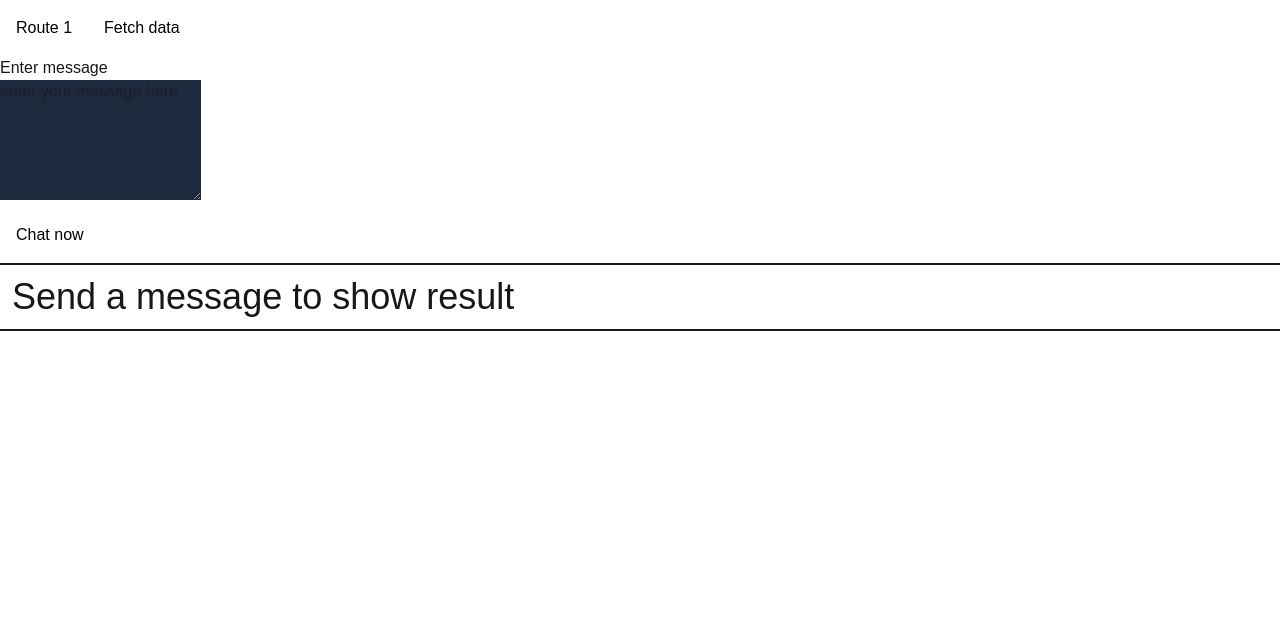
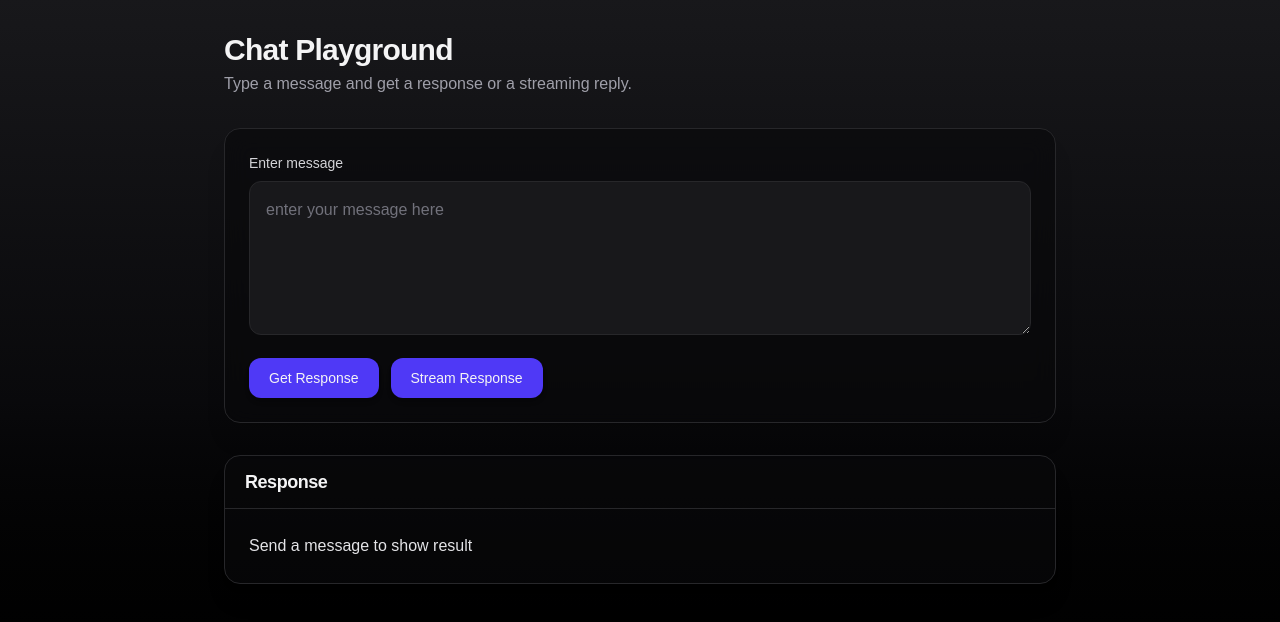
Before and after one commit to kartik-667/Bytechat-ai-chat-streaming, a Next.js app: page / in a window 1280 px wide. Shown: the top 622 px of the page. Built offline with nearby package versions, Linux system fonts and the light colour scheme.

Commit message:
changed frontend

```diff
--- a/app/page.js
+++ b/app/page.js
@@ -1,121 +1,275 @@
-"use client"
+// "use client"
 
-import Link from 'next/link'
-import React, { useState } from 'react'
+// import Link from 'next/link'
+// import React, { useState } from 'react'
+// function page() {
+//   const [loading, setloading] = useState(false)
+//   const [message, setmessage] = useState("")
+//   const [response, setresponse] = useState("Send a message to show result")
+//   const [streamdata, setstreamdata] = useState("")
+//   const [streaming,setstreaming]=useState(false)
+
+//   async function getdata(){
+//     let res1=await fetch("/api/test")
+//     if(res1.ok ) console.log("api called");
+//     else{
+//       console.log("api failed");
+//        return;
+//     }
+
+
+//     let res2=await res1.json()
+
+//     console.log(res2);
+//     return;
+
+//   }
+
+//   async function testapi_func(){
+//     try {
+//       const res=await fetch("/api/chat")
+//       const data=await res.json()
+//       console.log(data);
+
+
+//     } catch (error) {
+//       console.log(error);
+
+//     }
+//   }
+
+//   const handleChat= async ()=>{
+//     setloading(true)
+//     setresponse("")
+//     // setmessage("") //reset the old msg
+
+//     try {
+//       const res=await fetch("/api/chat",{
+//         method:"POST",
+//         headers:{
+//           "Content-Type":"application/json"
+//         },
+//         body:JSON.stringify({message})
+//       })
+
+//       const data=await res.json()
+//       if(data) setresponse(data.response)
+
+//       return
+
+
+//     } catch (error) {
+//       console.log(error,"error occured");
+//       setresponse("Error "+error.message)
+
+
+//     }finally{
+//       setloading(false)
+//     }
+
+//   }
+
+//   const handleStreamchat=async ()=>{
+//     console.log("stream fnc called");
+
+//     setstreaming(true)
+//     setstreamdata("")
+
+//     try {
+//       const res=await fetch("/api/chat-stream",{
+//         method:"POST",
+//         body:JSON.stringify({message}),
+//         headers:{
+//           "Content-Type":"application/json"
+//         }
+//       })
+
+//       //now res is getting stream not text
+//       const reader=res.body.getReader()
+//       const decoder=new TextDecoder()
+
+
+//       while(true){
+//         const {done,value}=await reader.read()
+//         if(done) break;
+
+//         const chunk=decoder.decode(value)
+//         const lines=chunk.split("\n")
+//         lines.forEach((line)=>{
+//           if(line.startsWith("data: ")){
+
+//             const data=JSON.parse(line.slice(6))
+//             setstreamdata((prev)=> prev+data.content) //this is how to access the prev value of a state using callback
+//           }
+
+//         })
+
+//       }
+
+
+//     } catch (error) {
+//       console.log("error",error);
+//       setstreamdata("error"+error)
+
+//     }finally{
+//       setstreaming(false)
+//     }
+
+//   }
+
+
+
+
+//   return (
+//     <div>
+//       <Link href="/route1">
+//       <button className='bg-white text-black cursor-pointer m-2 p-2 rounded-md '>Route 1</button>
+
+
+//       </Link>
+//       <button onClick={getdata} className='bg-white text-black cursor-pointer m-2 p-2 rounded-md '>Fetch data</button>
+
+
+//       <div>
+//         <label htmlFor="t1">Enter message</label>
+//         <br />
+//         <textarea rows={5} cols={20} placeholder='enter your message here ' name="" id="t1" value={message} onChange={(e)=> setmessage(e.target.value)} className='bg-slate-800'></textarea>
+//         <br />
+//          <button onClick={()=>{
+//           handleChat()
+//           handleStreamchat()
+//          }} className='bg-white text-black cursor-pointer m-2 p-2 rounded-md '>Chat now </button>
+//       </div>
+
+//       {loading && (
+//         <h1>Loading...</h1>
+//       )}
+
+//       {response && (
+//         <div className='border-red-400'>
+//           <h1 className='text-4xl p-3 border-t-2 border-b-2'>{response}</h1>
+//         </div>
+//       )}
+
+//       {streaming && (
+//         <h1>Loading streaming response...</h1>
+//       )}
+
+//       {streamdata && (
+//         <div className='border-red-400'>
+//           <h1 className='text-4xl'>Streaming data is : </h1>
+//           <h1 className='text-2xl p-3 border-1  text-center'>{streamdata}</h1>
+//         </div>
+
+//       )}
+
+//     </div>
+//   )
+// }
+
+// export default page
+"use client";
+
+import Link from "next/link";
+import React, { useState } from "react";
+
 function page() {
-  const [loading, setloading] = useState(false)
-  const [message, setmessage] = useState("")
-  const [response, setresponse] = useState("Send a message to show result")
-  const [streamdata, setstreamdata] = useState("")
-  const [streaming,setstreaming]=useState(false)
+  const [loading, setloading] = useState(false);
+  const [message, setmessage] = useState("");
+  const [response, setresponse] = useState("Send a message to show result");
+  const [streamdata, setstreamdata] = useState("");
+  const [streaming, setstreaming] = useState(false);
 
-  async function getdata(){
-    let res1=await fetch("/api/test")
-    if(res1.ok ) console.log("api called");
-    else{
+  async function getdata() {
+    let res1 = await fetch("/api/test");
+    if (res1.ok) console.log("api called");
+    else {
       console.log("api failed");
       return;
     }
 
-
-    let res2=await res1.json()
+    let res2 = await res1.json();
 
     console.log(res2);
     return;
-
   }
 
-  async function testapi_func(){
+  async function testapi_func() {
     try {
-      const res=await fetch("/api/chat")
-      const data=await res.json()
+      const res = await fetch("/api/chat");
+      const data = await res.json();
       console.log(data);
-
-
     } catch (error) {
       console.log(error);
-
     }
   }
 
-  const handleChat= async ()=>{
-    setloading(true)
-    setresponse("")
+  const handleChat = async () => {
+    setloading(true);
+    setresponse("");
     // setmessage("") //reset the old msg
 
     try {
-      const res=await fetch("/api/chat",{
-        method:"POST",
-        headers:{
-          "Content-Type":"application/json"
+      const res = await fetch("/api/chat", {
+        method: "POST",
+        headers: {
+          "Content-Type": "application/json",
         },
-        body:JSON.stringify({message})
-      })
+        body: JSON.stringify({ message }),
+      });
 
-      const data=await res.json()
-      if(data) setresponse(data.response)
+      const data = await res.json();
+      if (data) setresponse(data.response);
 
-      return
+      return;
+    } catch (error) {
+      console.log(error, "error occured");
+      // @ts-ignore
+      setresponse("Error " + error.message);
+    } finally {
+      setloading(false);
+    }
+  };
 
+  // const handleStreamchat = async () => {
+  //   console.log("stream fnc called");
 
-    } catch (error) {
-      console.log(error,"error occured");
-      setresponse("Error "+error.message)
+  //   setstreaming(true);
+  //   setstreamdata("");
 
+  //   try {
+  //     const res = await fetch("/api/chat-stream", {
+  //       method: "POST",
+  //       body: JSON.stringify({ message }),
+  //       headers: {
+  //         "Content-Type": "application/json",
+  //       },
+  //     });
 
-    }finally{
-      setloading(false)
-    }
+  //     //now res is getting stream not text
+  //     const reader = new res.body.getReader();
+  //     const decoder = new TextDecoder();
 
-  }
+  //     while (true) {
+  //       const { done, value } = await reader.read();
+  //       if (done) break;
 
-  const handleStreamchat=async ()=>{
-    console.log("stream fnc called");
-
-    setstreaming(true)
-    setstreamdata("")
-
-    try {
-      const res=await fetch("/api/chat-stream",{
-        method:"POST",
-        body:JSON.stringify({message}),
-        headers:{
-          "Content-Type":"application/json"
-        }
-      })
-
-      //now res is getting stream not text
-      const reader=res.body.getReader()
-      const decoder=new TextDecoder()
-
-
-      while(true){
-        const {done,value}=await reader.read()
-        if(done) break;
-
-        const chunk=decoder.decode(value)
-        const lines=chunk.split("\n")
-        lines.forEach((line)=>{
-          if(line.startsWith("data: ")){
-
-            const data=JSON.parse(line.slice(6))
-            setstreamdata((prev)=> prev+data.content) //this is how to access the prev value of a state using callback
-          }
-
-        })
-
-      }
-
-
-    } catch (error) {
-      console.log("error",error);
-      setstreamdata("error"+error)
-
-    }finally{
-      setstreaming(false)
-    }
-
-  }
+  //       const chunk = decoder.decode(value);
+  //       const lines = chunk.split("\n");
+  //       lines.forEach((line) => {
+  //         if (line.startsWith("data: ")) {
+  //           const data = JSON.parse(line.slice(6));
+  //           setstreamdata((prev) => prev + data.content); //this is how to access the prev value of a state using callback
+  //         }
+  //       });
+  //     }
+  //   } catch (error) {
+  //     console.log("error", error);
+  //     setstreamdata("error" + error);
+  //   } finally {
+  //     setstreaming(false);
+  //   }
+  // };
 
   //   const handleStreamchat = async () => {
   //   console.log("stream fnc called");
@@ -213,52 +367,163 @@ function page() {
 
   // }
 
+    const handleStreamchat=async ()=>{
+    console.log("stream fnc called");
+
+    setstreaming(true)
+    setstreamdata("")
+
+    try {
+      const res=await fetch("/api/chat-stream",{
+        method:"POST",
+        body:JSON.stringify({message}),
+        headers:{
+          "Content-Type":"application/json"
+        }
+      })
+
+      //now res is getting stream not text
+      const reader=res.body.getReader()
+      const decoder=new TextDecoder()
+
+
+      while(true){
+        const {done,value}=await reader.read()
+        if(done) break;
+
+        const chunk=decoder.decode(value)
+        const lines=chunk.split("\n")
+        lines.forEach((line)=>{
+          if(line.startsWith("data: ")){
+
+            const data=JSON.parse(line.slice(6))
+            setstreamdata((prev)=> prev+data.content) //this is how to access the prev value of a state using callback
+          }
+
+        })
+
+      }
+
+
+    } catch (error) {
+      console.log("error",error);
+      setstreamdata("error"+error)
+
+    }finally{
+      setstreaming(false)
+    }
+
+  }
+
+
+
 
   return (
+    <div className="min-h-screen bg-gradient-to-b from-zinc-900 via-zinc-950 to-black text-zinc-100">
+      <div className="max-w-4xl mx-auto p-6 md:p-8">
+        {/* Header */}
+        <header className="flex items-center justify-between mb-8">
           <div>
-      <Link href="/route1">
-      <button className='bg-white text-black cursor-pointer m-2 p-2 rounded-md '>Route 1</button>
+            <h1 className="text-2xl md:text-3xl font-semibold tracking-tight">Chat Playground</h1>
+            <p className="text-zinc-400 text-sm md:text-base mt-1">Type a message and get a response or a streaming reply.</p>
+          </div>
+
+        </header>
 
 
-      </Link>
-      <button onClick={getdata} className='bg-white text-black cursor-pointer m-2 p-2 rounded-md '>Fetch data</button>
 
 
-      <div>
-        <label htmlFor="t1">Enter message</label>
-        <br />
-        <textarea rows={5} cols={20} placeholder='enter your message here ' name="" id="t1" value={message} onChange={(e)=> setmessage(e.target.value)} className='bg-slate-800'></textarea>
-        <br />
-         <button onClick={()=>{
-          handleChat()
-          handleStreamchat()
-         }} className='bg-white text-black cursor-pointer m-2 p-2 rounded-md '>Chat now </button>
-      </div>
+        {/* Input Card */}
+        <div className="rounded-2xl border border-zinc-800 bg-zinc-950/60 shadow-xl backdrop-blur-md overflow-hidden">
+          <div className="p-5 md:p-6">
+            <label htmlFor="t1" className="block text-sm font-medium text-zinc-300 mb-2">
+              Enter message
+            </label>
+            <textarea
+              rows={5}
+              cols={20}
+              placeholder="enter your message here "
+              id="t1"
+              value={message}
+              onChange={(e) => setmessage(e.target.value)}
+              className="w-full rounded-xl bg-zinc-900 border border-zinc-800 p-4 outline-none focus:ring-2 focus:ring-indigo-500 focus:border-zinc-700 placeholder-zinc-500 resize-y"
+            ></textarea>
+
+            <div className="mt-4 flex flex-wrap items-center gap-3">
+              <button
+                onClick={() => {
+                  handleChat();
+
+                }}
+                className="inline-flex items-center justify-center rounded-xl bg-indigo-600 px-5 py-2.5 text-sm font-medium shadow-md hover:bg-indigo-500 transition focus:outline-none focus:ring-2 focus:ring-indigo-500"
+              >
+                Get Response
+              </button>
+              <button
+                onClick={() => {
+
+                  handleStreamchat();
+                }}
+                className="inline-flex items-center justify-center rounded-xl bg-indigo-600 px-5 py-2.5 text-sm font-medium shadow-md hover:bg-indigo-500 transition focus:outline-none focus:ring-2 focus:ring-indigo-500"
+              >
+                Stream Response
+              </button>
 
               {loading && (
-        <h1>Loading...</h1>
-      )}
-
-      {response && (
-        <div className='border-red-400'>
-          <h1 className='text-4xl p-3 border-t-2 border-b-2'>{response}</h1>
-        </div>
+                <span className="inline-flex items-center gap-2 text-sm text-zinc-400">
+                  <svg className="h-4 w-4 animate-spin" viewBox="0 0 24 24" fill="none" xmlns="http://www.w3.org/2000/svg"><circle className="opacity-25" cx="12" cy="12" r="10" stroke="currentColor" strokeWidth="4"></circle><path className="opacity-75" fill="currentColor" d="M4 12a8 8 0 018-8v4a4 4 0 00-4 4H4z"></path></svg>
+                  Loading...
+                </span>
               )}
 
               {streaming && (
-        <h1>Loading streaming response...</h1>
+                <span className="inline-flex items-center gap-2 text-sm text-zinc-400">
+                  <svg className="h-4 w-4 animate-spin" viewBox="0 0 24 24" fill="none" xmlns="http://www.w3.org/2000/svg"><circle className="opacity-25" cx="12" cy="12" r="10" stroke="currentColor" strokeWidth="4"></circle><path className="opacity-75" fill="currentColor" d="M4 12a8 8 0 018-8v4a4 4 0 00-4 4H4z"></path></svg>
+                  Streaming...
+                </span>
+              )}
+            </div>
+          </div>
+        </div>
+
+        {/* Response */}
+        {response && (
+          <section className="mt-8">
+            <div className="rounded-2xl border border-zinc-800 bg-zinc-950/60 shadow-xl overflow-hidden">
+              <div className="border-b border-zinc-800 px-5 py-3">
+                <h2 className="text-lg font-semibold tracking-tight">Response</h2>
+              </div>
+              <div className="p-5 md:p-6">
+                <p className="text-base leading-relaxed text-zinc-200 whitespace-pre-wrap">
+                  {response}
+                </p>
+              </div>
+            </div>
+          </section>
         )}
 
+        {/* Streaming */}
         {streamdata && (
-        <div className='border-red-400'>
-          <h1 className='text-4xl'>Streaming data is : </h1>
-          <h1 className='text-2xl p-3 border-1  text-center'>{streamdata}</h1>
+          <section className="mt-6">
+            <div className="rounded-2xl border border-zinc-800 bg-zinc-950/60 shadow-xl overflow-hidden">
+              <div className="border-b border-zinc-800 px-5 py-3">
+                <h2 className="text-lg font-semibold tracking-tight">Streaming data</h2>
               </div>
-
+              <div className="p-5 md:p-6">
+                <div className="rounded-xl bg-zinc-900/70 border border-zinc-800 p-4">
+                  <p className="text-zinc-200 text-base leading-relaxed whitespace-pre-wrap text-center">
+                    {streamdata}
+                  </p>
+                </div>
+              </div>
+            </div>
+          </section>
         )}
 
+
       </div>
-  )
+    </div>
+  );
 }
 
-export default page
+export default page;
```
Lines whose indentation alone changed are shown as unchanged.
